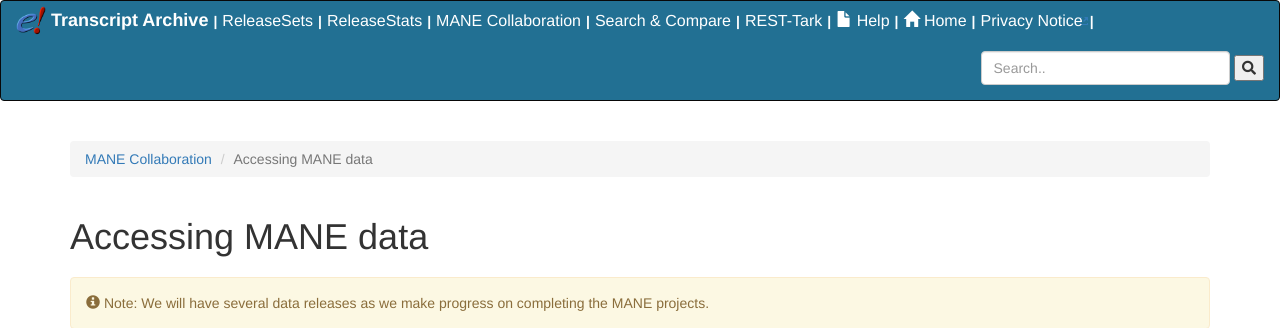
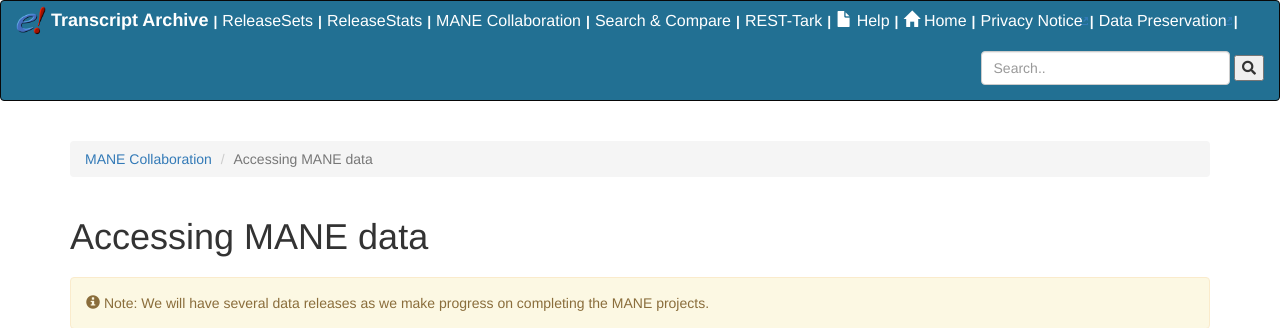
Before and after one commit to Ensembl/tark, a Django app: page /web/access_mane_data/ in a window 1280 px wide. Shown: the top 328 px of the page. Run offline with Django 3.2, Linux system fonts and the light colour scheme; parts of the project's set-up code (start-up, migrations or seed data) failed here and were passed over; some libraries are stand-ins or nearby versions.

Commit message:
added data preservation link

```diff
--- a/tark/tark/templates/rest_framework_swagger/base.html
+++ b/tark/tark/templates/rest_framework_swagger/base.html
@@ -91,6 +91,10 @@
                         href="https://www.ebi.ac.uk/data-protection/privacy-notice/transcript-archive-tark-"
                         target="_blank"> Privacy Notice</a></li>
                 <li class="navbar-separator">|</li>
+                <li class="navbar-item"><a
+                    href="https://www.ebi.ac.uk/long-term-data-preservation"
+                    target="_blank"> Data Preservation</a></li>
+                <li class="navbar-separator">|</li>
             </ul>
         </div>
     </nav>
--- a/tark/tark_web/templates/navbar_include.html
+++ b/tark/tark_web/templates/navbar_include.html
@@ -33,6 +33,10 @@
                     href="https://www.ebi.ac.uk/data-protection/privacy-notice/transcript-archive-tark-"
                     target="_blank"> Privacy Notice</a></li>
             <li class="navbar-separator">|</li>
+            <li class="navbar-item"><a
+                href="https://www.ebi.ac.uk/long-term-data-preservation"
+                target="_blank"> Data Preservation</a></li>
+            <li class="navbar-separator">|</li>
         </ul>
 
         {% include "search_box.html" %}
```
